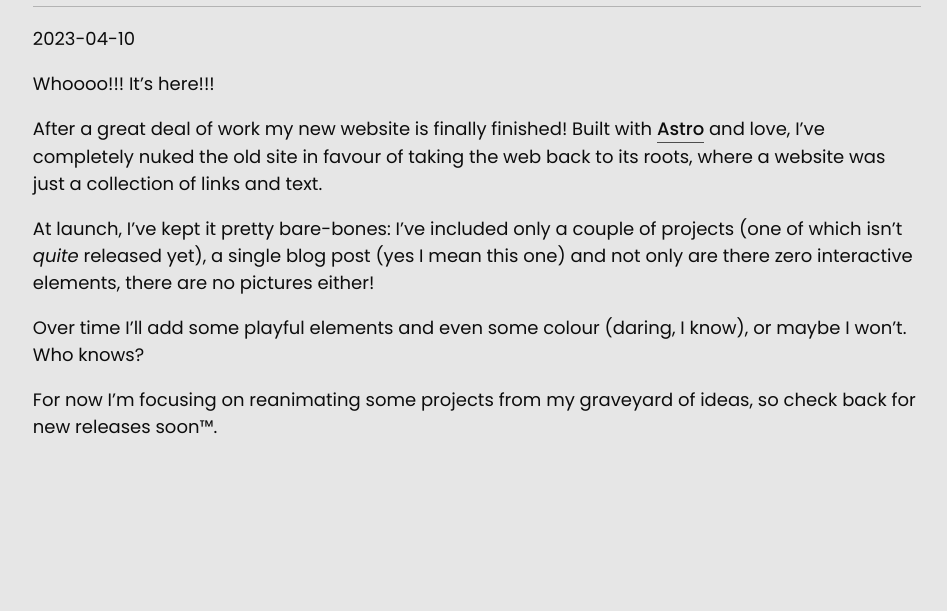
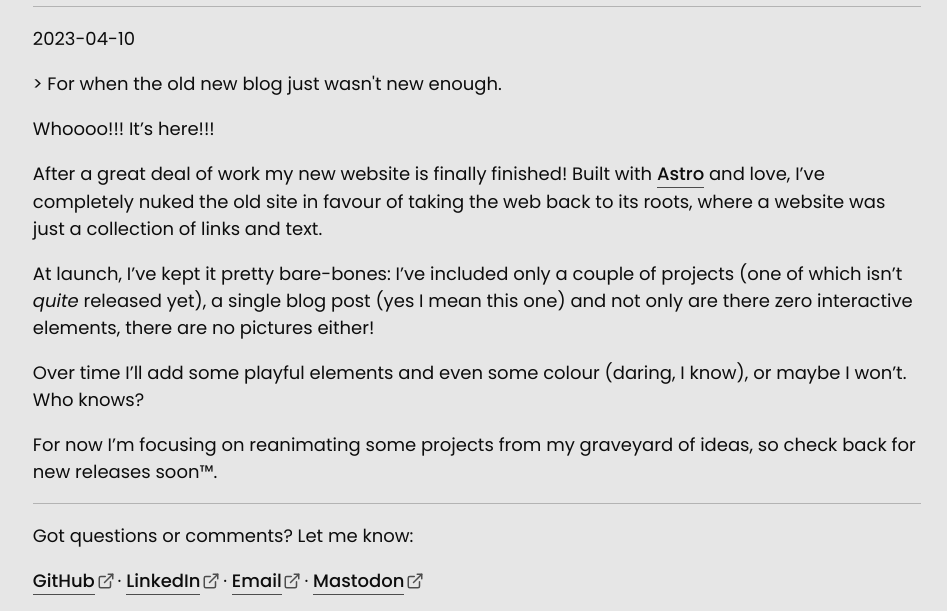
Before and after one commit to f11xter/f11xter.github.io, an Astro site: page /blog/2023-04-10-new_new_blog in a window 1280 px wide. Shown: the part 299-910 px from the top of the page, without its empty margins (163-1110 px from the left). Before the commit the page ends 800 px from the top, so only its background shows below. Built offline with nearby package versions, Linux system fonts and the light colour scheme; Astro itself is replaced by a stand-in of ours.

Commit message:
Add excerpt and socials to blog post

```diff
--- a/src/pages/blog/[...slug].astro
+++ b/src/pages/blog/[...slug].astro
@@ -3,6 +3,7 @@ import { CollectionEntry, getCollection } from "astro:content";
 import Contents from "@components/Contents.astro";
 import Layout from "@layouts/Layout.astro";
 import { formatDate } from "@scripts/formatDate";
+import Socials from "@components/Socials.astro";
 
 export async function getStaticPaths() {
   const posts = await getCollection("blog");
@@ -30,6 +31,8 @@ const { Content: Body, headings } = await post.render();
 
       <p>{formatDate(post.data.published)}</p>
 
+      <p>&gt; {post.data.excerpt}</p>
+
       {
         post.data.contents && (
           <>
@@ -42,6 +45,10 @@ const { Content: Body, headings } = await post.render();
       }
 
       <Body />
+
+      <hr />
+      <p>Got questions or comments? Let me know:</p>
+      <Socials />
     </article>
   </main>
 </Layout>
```
